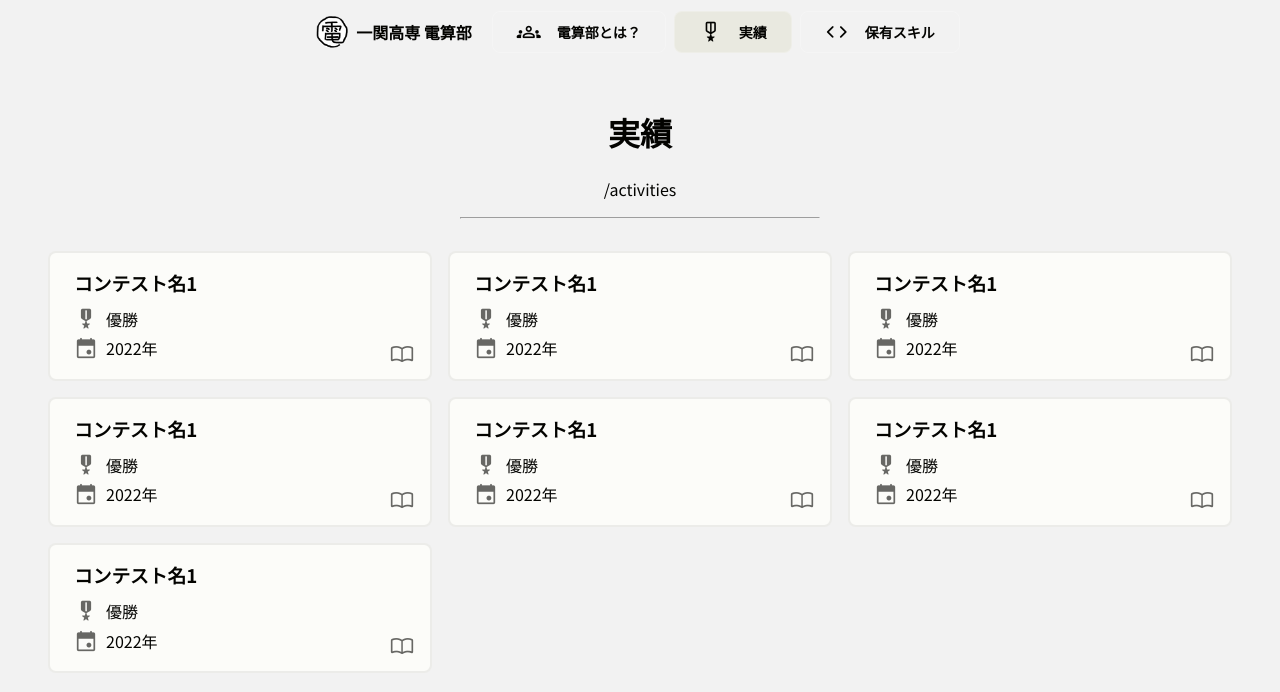
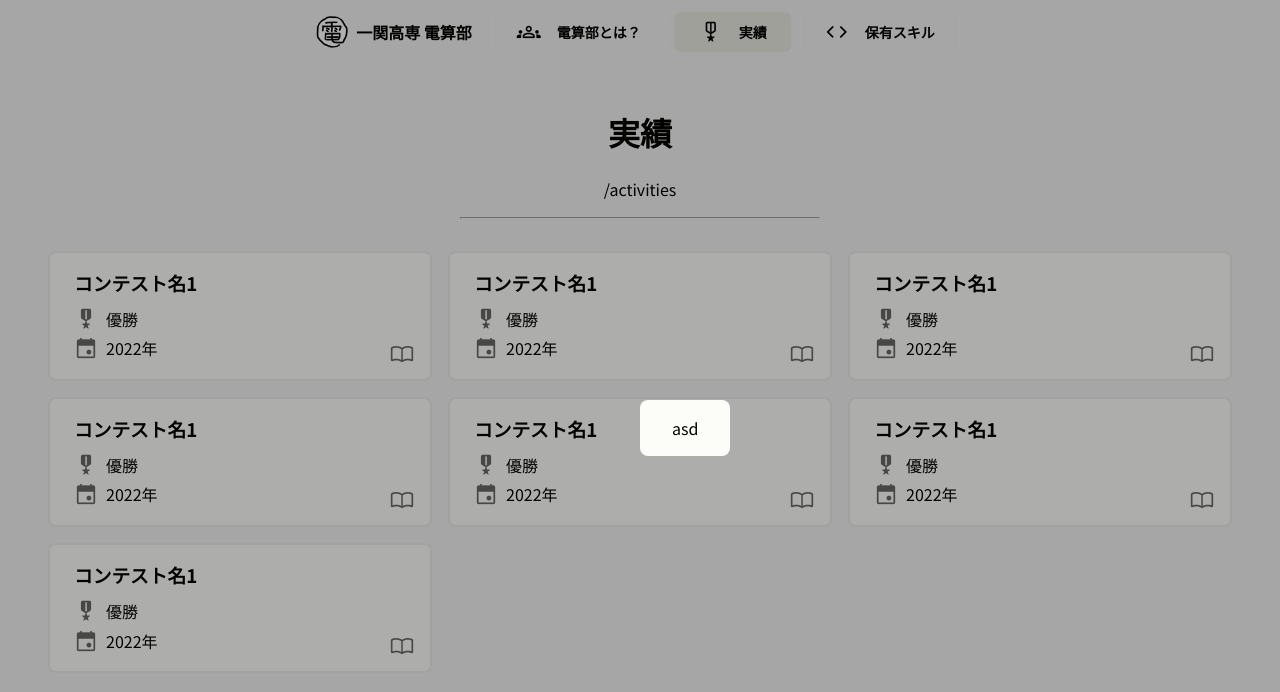
Before and after one commit to inct-densan-org/new-official-web, a Next.js app: page /activities in a window 1280 px wide. Shown: the top 692 px of the page. Built offline with nearby package versions, Linux system fonts and the light colour scheme.

Commit message:
[Add] Dialog component

```diff
--- /dev/null
+++ b/components/utils/Dialog.tsx
@@ -0,0 +1,78 @@
+import { motion } from 'framer-motion'
+import React from 'react'
+import styled from 'styled-components'
+import colors from '~/styles/colors'
+
+interface PropsInterface {
+  model: boolean
+  children?: React.ReactNode
+}
+
+const Dialog: React.FC<PropsInterface> = (props) => {
+  /*-- styled-component --*/
+  const DialogMain = styled(motion.div)`
+    .dialog {
+      position: fixed;
+      z-index: 2;
+      top: 50%;
+      left: 50%;
+      max-width: calc(100vw - 4rem);
+      max-height: calc(100vh - 4rem);
+      padding: 1rem 2rem;
+
+      transform: translate(-50%, -50%);
+      background-color: ${colors.white.default};
+      border-radius: 0.5rem;
+      overflow: auto;
+    }
+
+    .background {
+      position: fixed;
+      z-index: 1;
+      top: 50%;
+      left: 50%;
+      width: 100vw;
+      height: 100vh;
+
+      transform: translate(-50%, -50%);
+      background-color: ${colors.black.default}50;
+    }
+  `
+
+  /*-- variables --*/
+
+  /*-- functions --*/
+
+  /*-- life cycle --*/
+
+  /*-- element --*/
+  return <>
+    { props.model && <>
+      <DialogMain>
+        <motion.div
+          initial={{
+            opacity: 0,
+            scale: 0,
+          }}
+          animate={{
+            opacity: 1,
+            scale: 1,
+          }}
+          transition={{
+            type: 'spring',
+            duration: 0.5,
+          }}
+          className='dialog'
+        >
+          { props.children }
+        </motion.div>
+        <motion.div className='background' />
+      </DialogMain>
+    </> }
+  </>
+}
+
+Dialog.defaultProps = {
+}
+
+export default Dialog
--- a/pages/activities.tsx
+++ b/pages/activities.tsx
@@ -1,6 +1,7 @@
 import type { NextPageWithLayout } from 'next'
 import styled from 'styled-components'
 import ActivityRecordCard from '~/components/utils/ActivityRecordCard'
+import Dialog from '~/components/utils/Dialog'
 import Layout from '~/layouts/Layout'
 
 const Activities: NextPageWithLayout  = () => {
@@ -61,6 +62,9 @@ const Activities: NextPageWithLayout  = () => {
           </>
         })
       }
+      <Dialog model>
+        asd
+      </Dialog>
     </ActivitiesMain>
   </>
 }
```
